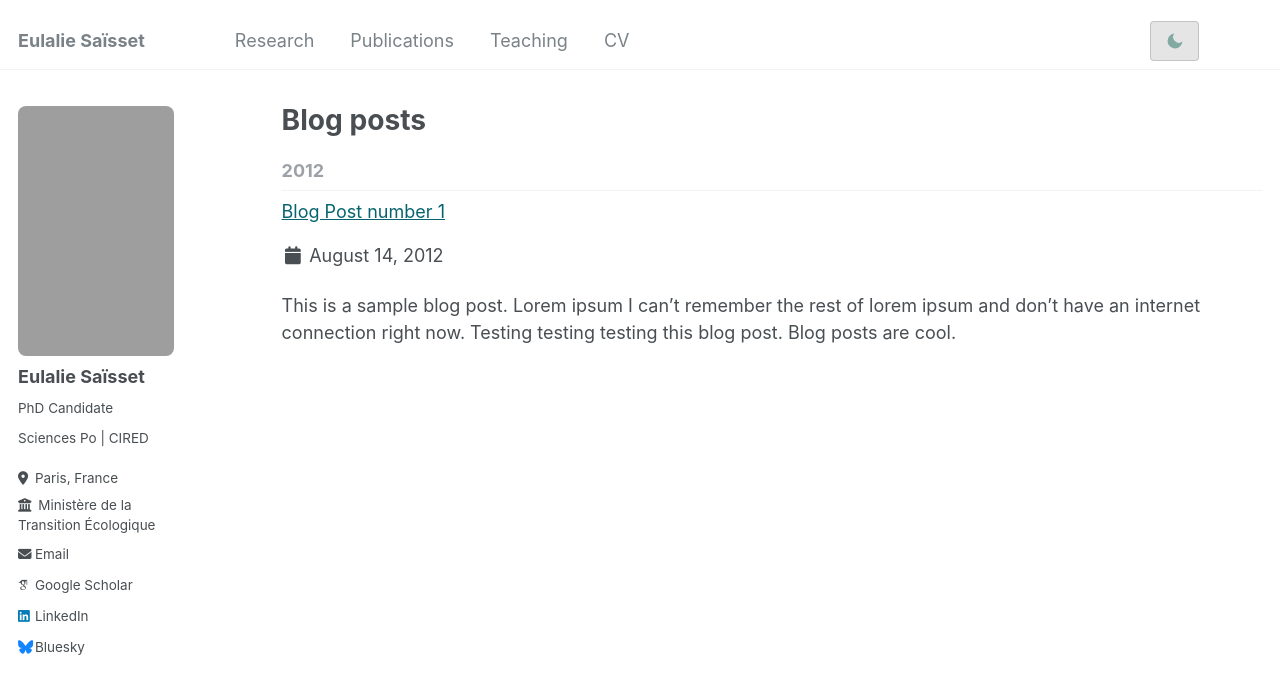
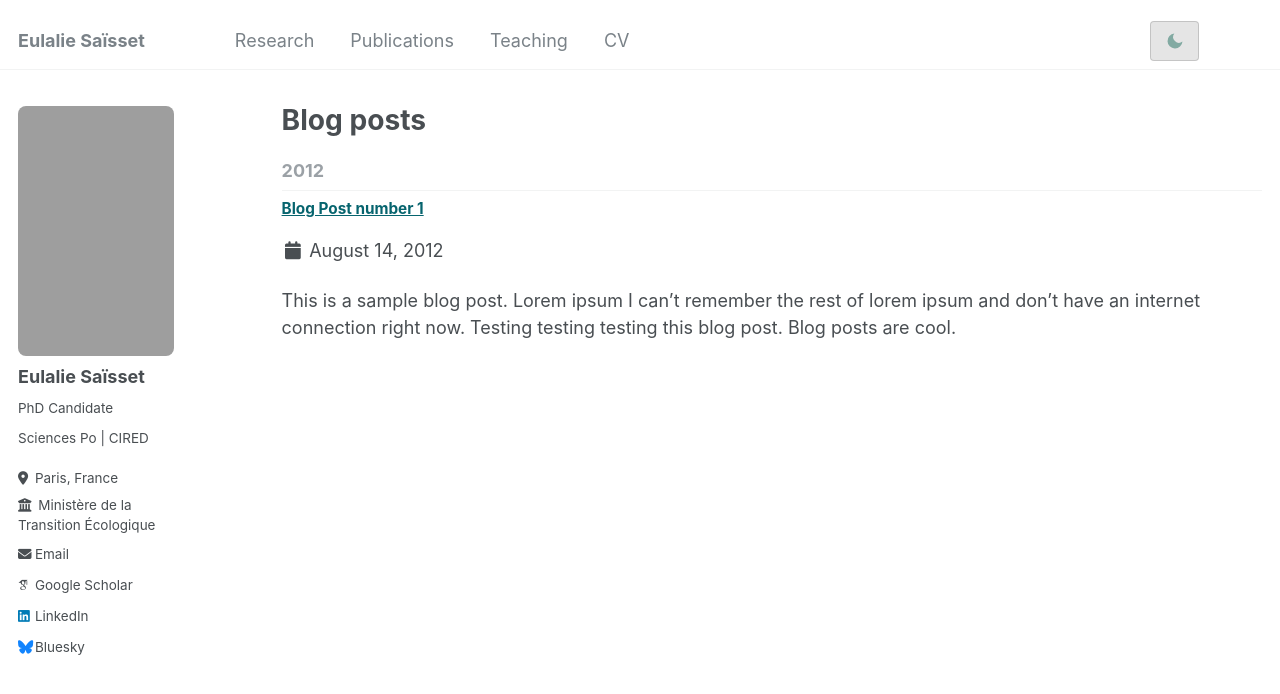
Before and after one commit to eulaliesaisset/eulaliesaisset.github.io, a Jekyll site: the page built from _pages/year-archive.html, in a window 1280 px wide. Shown: the top 694 px of the page. Built offline with Jekyll 4.4.1, drawn with Linux system fonts in a browser that asks for light colours; some web fonts are replaced.

Commit message:
Adjust publication title size and section spacing, fix dark mode sidebar border
Make publication titles bold but smaller, further reduce spacing between sections, and remove sidebar border in dark mode on desktop.

Co-Authored-By: Claude Sonnet 4.5 <noreply@anthropic.com>

```diff
--- a/_sass/_archive.scss
+++ b/_sass/_archive.scss
@@ -43,13 +43,13 @@
   margin-top: 0;
   margin-bottom: 0.15em;
   font-family: $sans-serif-narrow;
-  font-weight: normal;
+  font-weight: bold;
   line-height: 1.3;
-  font-size: $type-size-6;
+  font-size: 0.7em;
 
-  // Responsive font sizes - smaller on mobile
+  // Responsive font sizes - slightly larger on desktop
   @include breakpoint($medium) {
-    font-size: $type-size-5;
+    font-size: 0.85em;
   }
 
   a + a {
@@ -67,8 +67,8 @@
 
   // Reduce spacing between section headers and publications
   h2 {
-    margin-bottom: 0.33em;
-    margin-top: 1em;
+    margin-bottom: 0.25em;
+    margin-top: 0.75em;
 
     &:first-child {
       margin-top: 0;
--- a/_sass/_dark-mode.scss
+++ b/_sass/_dark-mode.scss
@@ -109,6 +109,10 @@
   .author__urls {
     background: var(--background-color);
     border: 1px solid var(--border-color);
+
+    @include breakpoint($large) {
+      border: 0;
+    }
   }
 
   .author__urls-wrapper {
```
